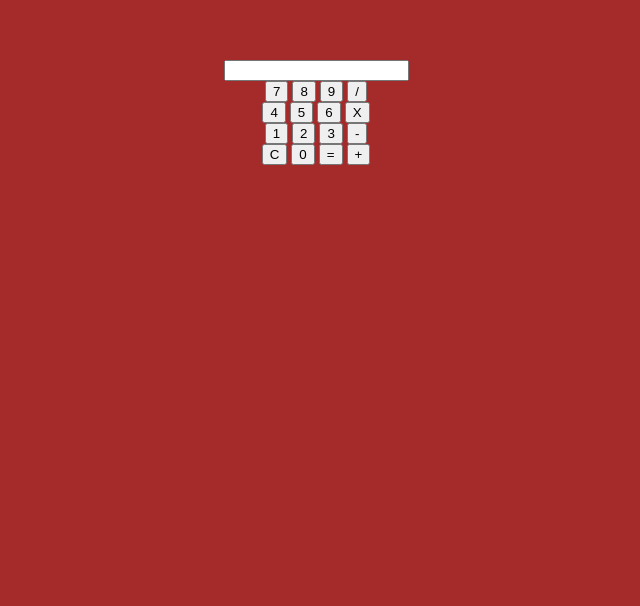
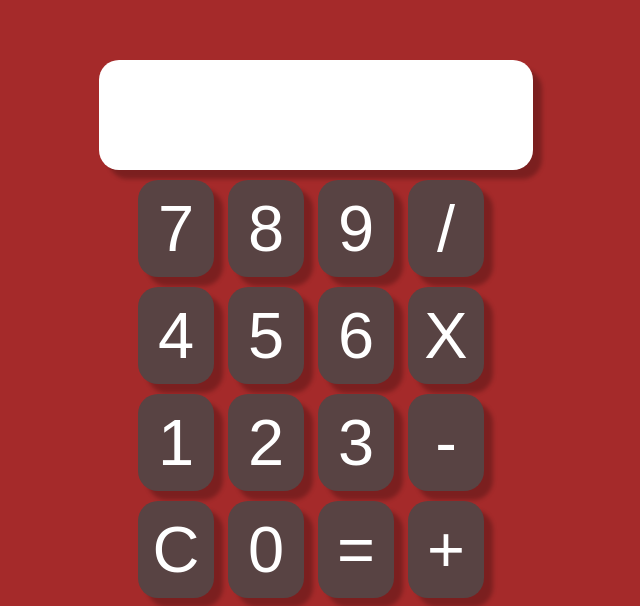
Before and after one commit to gabriel-baltazar/calculadora-JavaScript, a plain HTML site: page index.html in a window 1280 px wide. Shown: the part 240-846 px from the top of the page, without its empty margins (324-964 px from the left). Before the commit the page ends 800 px from the top, so only its background shows below. Drawn offline with Linux system fonts and the light colour scheme.

Commit message:
Estilizando

```diff
--- a/index.html
+++ b/index.html
@@ -10,7 +10,7 @@
     <form action="" name="calc">
 
     <div id="calculadora">
-        <input id="display" type="text" name="display">
+        <input id="display" type="text" name="display" class="display">
 
 
 
--- a/style.css
+++ b/style.css
@@ -4,3 +4,36 @@ body{
     padding: 0;
     margin-top: 300px;
 }
+
+.display{
+    width: 434px;
+    height: 110px;
+    left: 521px;
+    top: 168px;
+    background: #FFFFFF;
+    box-sizing: border-box;
+    box-shadow: 9px 9px 4px rgba(0, 0, 0, 0.25);
+    border-radius: 20px;
+    font-size: 65px;
+    border: black ;
+
+}
+
+.botao{
+    width: 76px;
+    height: 97px;
+    background: #584343;
+    box-shadow: 9px 9px 4px rgba(0, 0, 0, 0.25);
+    border-radius: 20px;
+    font-size: 65px;
+    color: white;
+    margin-top: 10px;
+    margin-right: 10px;
+}
+.borda{
+
+    border: black;
+
+
+
+}
```
